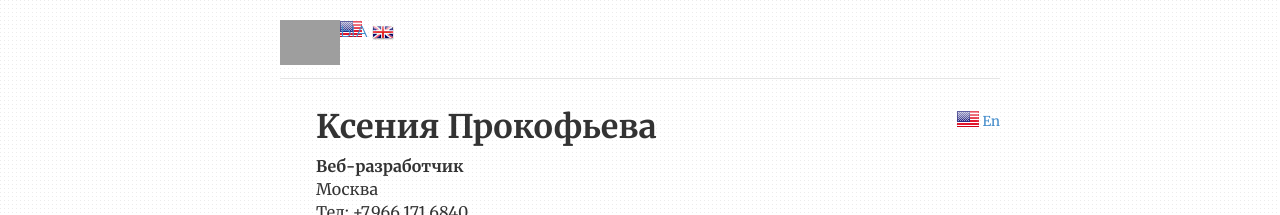
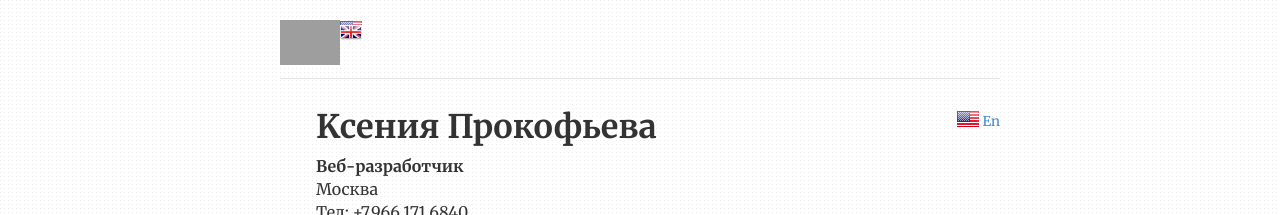
Before and after one commit to cvkp/cvkp.github.io, a Jekyll site: the page built from index.html, in a window 1280 px wide. Shown: the top 215 px of the page. Built offline with Jekyll 4.4.1, drawn with Linux system fonts in a browser that asks for light colours; nearby versions of some CDN libraries; the list of posts is cut into pages by our own code; grey boxes are pictures that could not be loaded.

Commit message:
Update header.html

```diff
--- a/_includes/header.html
+++ b/_includes/header.html
@@ -12,8 +12,7 @@
 
    <a href="/notes/video.html" class="en" title="en">
 <li class="pull-right">
-    ыа<span class="languages" id="languages"></span>
-    <img class="lofgo" src="/en.jpg">
+        <img class="lofgo" src="/en.jpg">
 
 </li>
 
```
